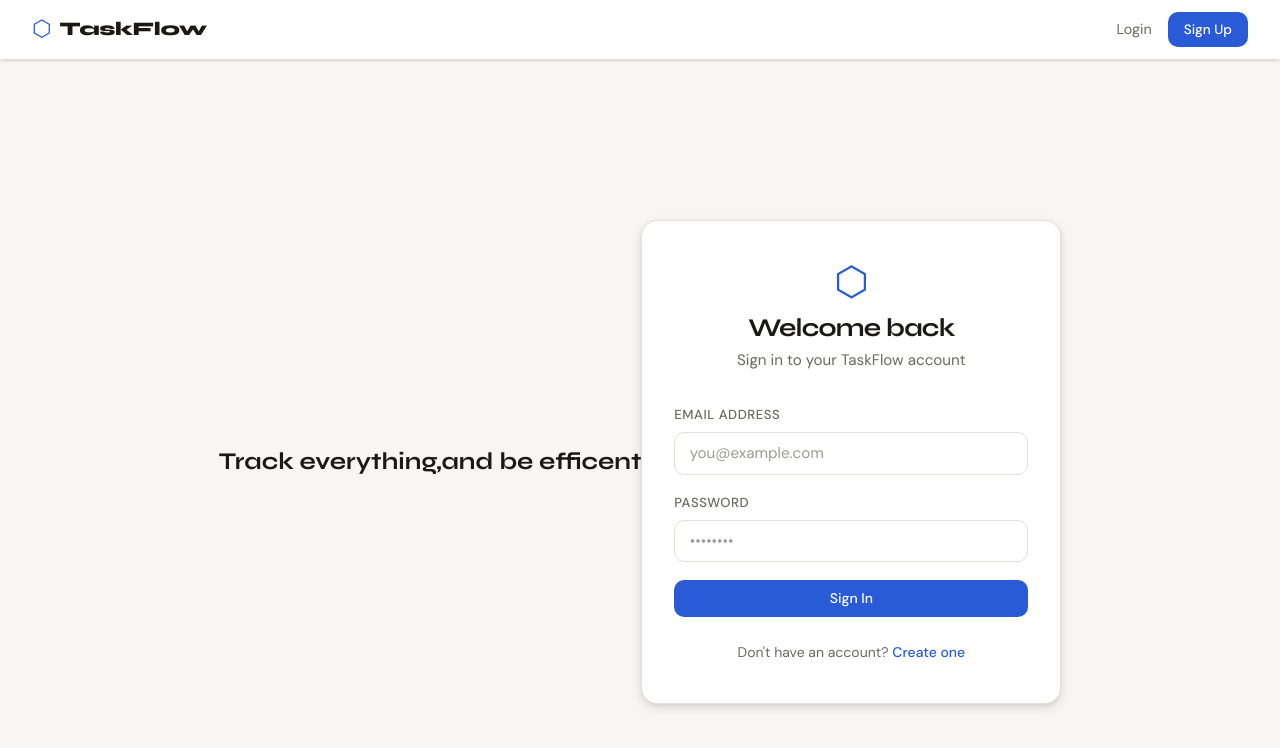
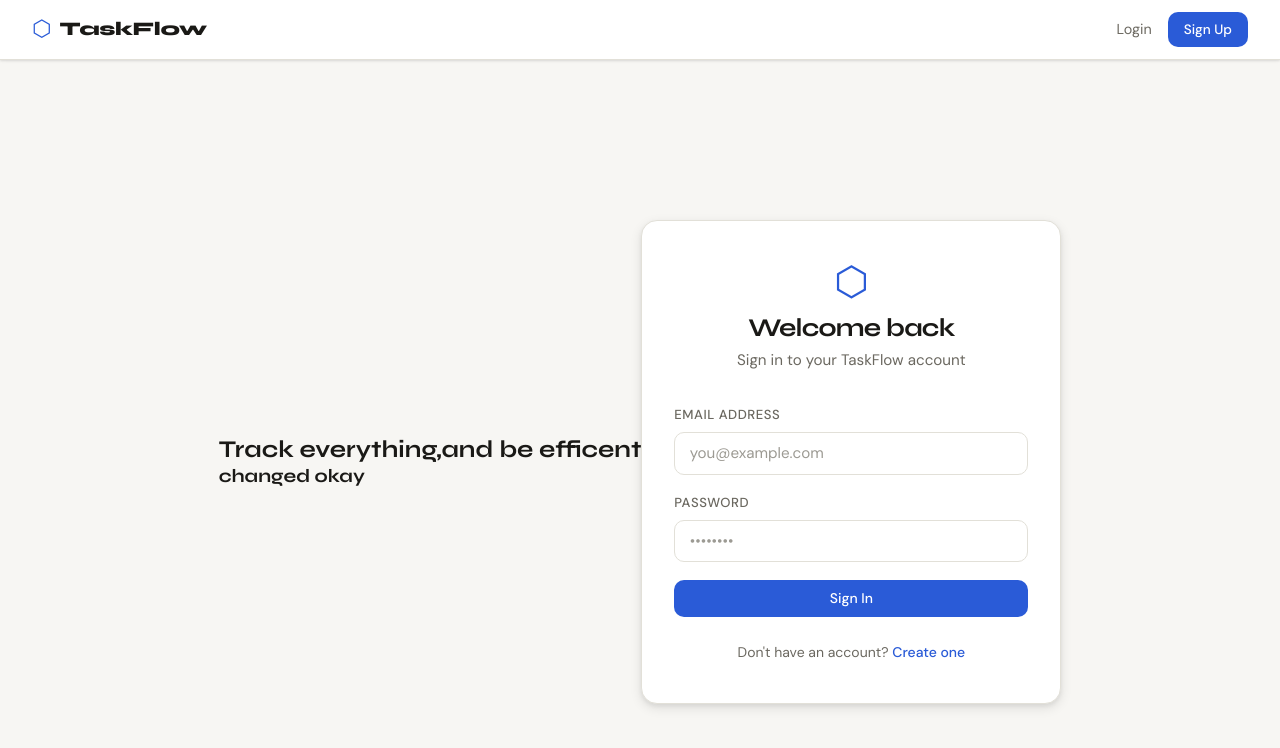
Before and after one commit to mudavathkalyan/task-app, a React (Vite) app in the folder frontend/: page /login in a window 1280 px wide. Shown: the top 748 px of the page. Built offline with nearby package versions, Linux system fonts and the light colour scheme.

Commit message:
heading at login added...

```diff
--- a/frontend/src/pages/Login.jsx
+++ b/frontend/src/pages/Login.jsx
@@ -35,6 +35,7 @@ const Login = () => {
     <div className="auth-page">
       <div className='z-10 top-100'>
               <h2>Track everything,and be efficent</h2>
+              <h3>changed okay</h3>
       </div>
 
       <div className="auth-card">
```
